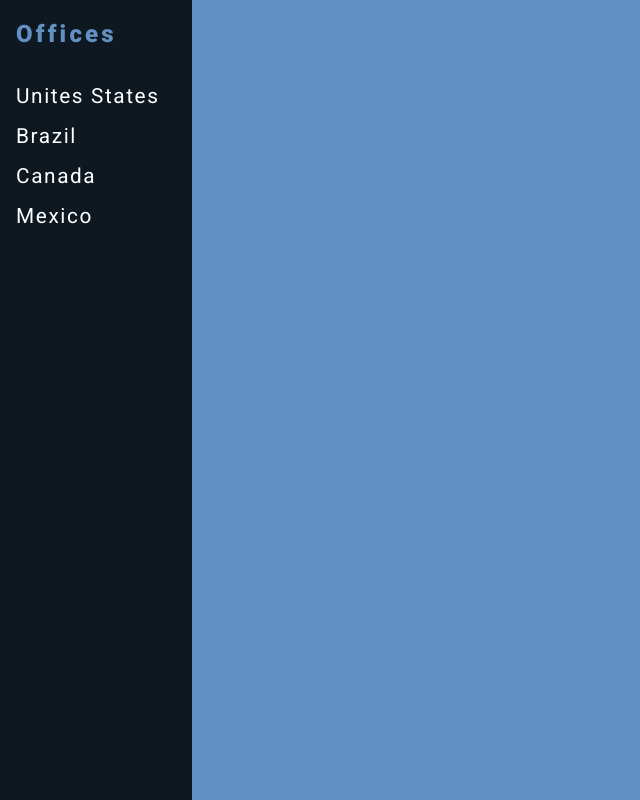
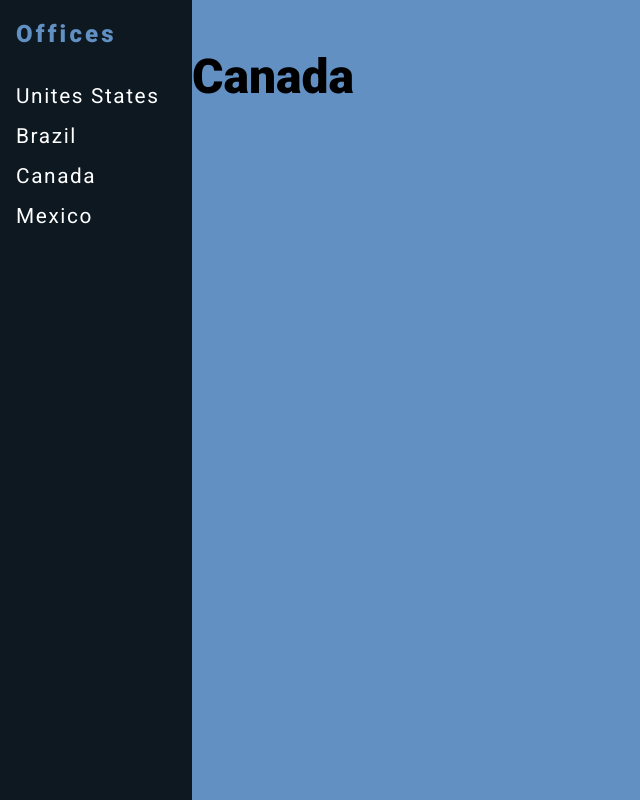
Before and after one commit to WrightChristian-FS/Portfolio-IV-Project, a React (Create React App) app: page /Canada in a window 1280 px wide. Shown: the whole page, without its empty margins (0-640 px from the left). Built offline with nearby package versions, Linux system fonts and the light colour scheme.

Commit message:
Built the basic office location pages

```diff
--- a/src/App.js
+++ b/src/App.js
@@ -1,19 +1,27 @@
 import {Routes, Route} from 'react-router-dom';
 import Nav from './components/NavigationBar';
 import Search from './components/Search';
+import Home from './components/Home'
+import UnitedStates from './pages/UnitedStates'
+import Brazil from './pages/Brazil'
+import Canada from './pages/Canada';
+import Mexico from './pages/Mexico';
 
 
 function App() {
   return(
     <div style={styles.container}>
-      <main>
-        <Nav></Nav>
-        <section>
+
+        <Nav/>
+        <section style={styles.test}>
           <Routes>
-            <Route path='/' element={<Search/>}/>
+            <Route path='/' element={<Home/>} />
+            <Route path='/UnitedStates' element={<UnitedStates />}/>
+            <Route path='/Brazil' element={<Brazil />}/>
+            <Route path='/Canada' element={<Canada />}/>
+            <Route path='/Mexico' element={<Mexico />}/>
           </Routes>
         </section>
-      </main>
     </div>
   )
 }
@@ -23,6 +31,8 @@ export default App;
 const styles = {
   container: {
     backgroundColor: '#6290C3 ',
-    height: '100vh'
-  }
+    display: 'flex',
+    flexDirection: 'row',
+  },
+
 }
--- a/src/components/Home.js
+++ b/src/components/Home.js
@@ -0,0 +1,21 @@
+import React from 'react';
+
+function Home() {
+    return(
+        <section style={styles.container}>
+            <h1 >Employee List</h1>
+            <p>Please select an office location to view the employees in that location</p>
+        </section>
+    )
+}
+
+export default Home;
+
+const styles = {
+    container: {
+        color: 'white',
+        textAlign: 'center',
+        width: '100vw',
+
+    },
+}
--- a/src/components/NavigationBar.js
+++ b/src/components/NavigationBar.js
@@ -6,7 +6,7 @@ const Navigation = () =>{
         <nav style={styles.container}>
             <h1 style={styles.navHeader}>Offices</h1>
             {/* <Link to='/home' style={styles.links}>Home</Link> */}
-            <Link to='/united states' style={styles.links}>Unites States</Link>
+            <Link to='/unitedstates' style={styles.links}>Unites States</Link>
             <Link to='/brazil' style={styles.links}>Brazil</Link>
             <Link to='/canada' style={styles.links}>Canada</Link>
             <Link to='/mexico' style={styles.links}>Mexico</Link>
@@ -22,7 +22,7 @@ const styles = {
         flexDirection: 'column',
         backgroundColor: '#0D1821',
         height: '100vh',
-        width: '15%',
+        width: '12rem',
     },
     links: {
         color: 'white',
--- /dev/null
+++ b/src/pages/Brazil.js
@@ -0,0 +1,18 @@
+import React from 'react';
+
+const Brazil = () =>{
+    return(
+      <section>
+        <h1 style={styles.containter}>Brazil</h1>
+      </section>
+    )
+}
+
+export default Brazil
+
+const styles = {
+    containter: {
+        fontSize: '3rem',
+        fontColor: 'red'
+    }
+}
--- /dev/null
+++ b/src/pages/Canada.js
@@ -0,0 +1,18 @@
+import React from 'react';
+
+const Canada = () =>{
+    return(
+      <section>
+        <h1 style={styles.containter}>Canada</h1>
+      </section>
+    )
+}
+
+export default Canada
+
+const styles = {
+    containter: {
+        fontSize: '3rem',
+        fontColor: 'red'
+    }
+}
--- /dev/null
+++ b/src/pages/Mexico.js
@@ -0,0 +1,18 @@
+import React from 'react';
+
+const Mexico = () =>{
+    return(
+      <section>
+        <h1 style={styles.containter}>Mexico</h1>
+      </section>
+    )
+}
+
+export default Mexico
+
+const styles = {
+    containter: {
+        fontSize: '3rem',
+        fontColor: 'red'
+    }
+}
--- /dev/null
+++ b/src/pages/UnitedStates.js
@@ -0,0 +1,27 @@
+import React from 'react';
+
+function getEmployees(){
+
+}
+
+
+const UnitedStates = () =>{
+
+
+
+    return(
+      <section>
+        <h1 style={styles.container}>United States</h1>
+
+      </section>
+    )
+}
+
+export default UnitedStates
+
+const styles = {
+    container: {
+        fontSize: '3rem',
+        color: 'white'
+    }
+}
```
